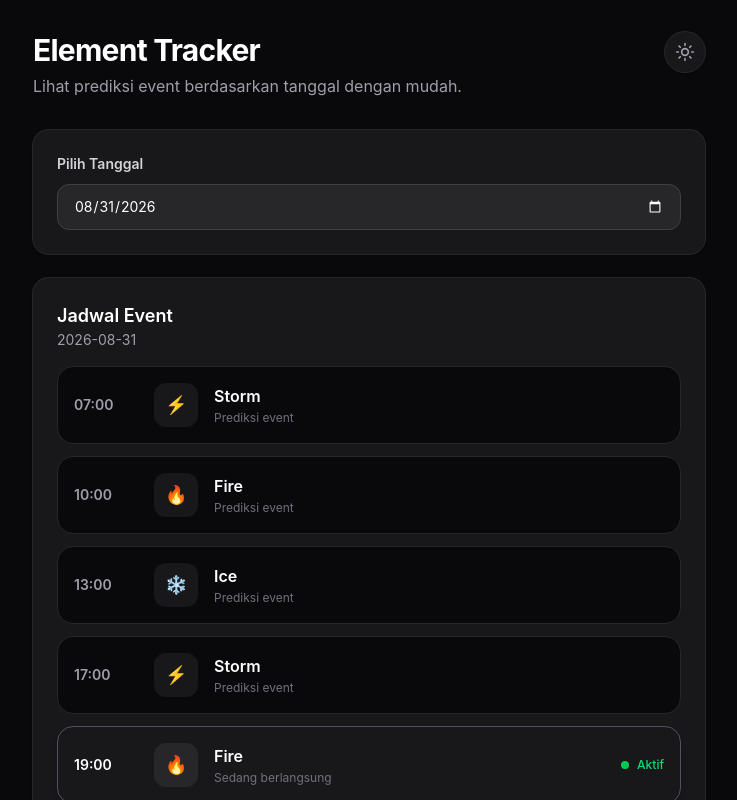
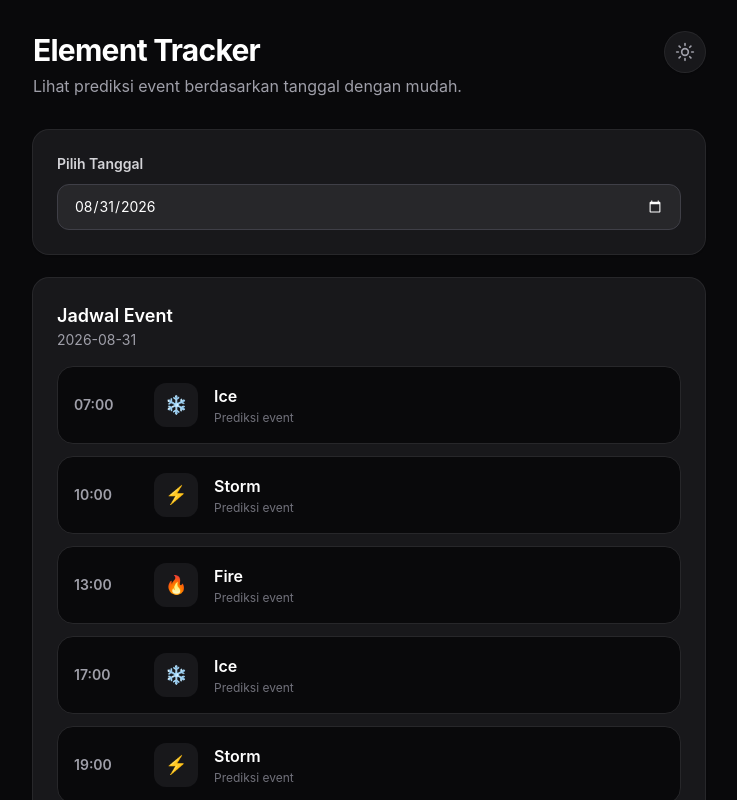
Before and after one commit to fahrianggara/element-event-tracker, a Vue app: page / in a window 1280 px wide. Shown: the top 800 px of the page, without its empty margins (271-1008 px from the left). Built offline with nearby package versions, Linux system fonts and the light colour scheme.

Commit message:
feat: enhance event scheduling with active status and next event tracking

```diff
--- a/src/components/EventItem.vue
+++ b/src/components/EventItem.vue
@@ -5,6 +5,8 @@ defineProps<{
   time: string
   element: ElementType | null
   active?: boolean
+  isNext?: boolean
+  remainingText?: string
 }>()
 
 const elementInfo: Record<
@@ -14,67 +16,56 @@ const elementInfo: Record<
     icon: string
   }
 > = {
-  fire: {
-    label: 'Fire',
-    icon: '🔥',
-  },
-  ice: {
-    label: 'Ice',
-    icon: '❄️',
-  },
-  storm: {
-    label: 'Storm',
-    icon: '⚡',
-  },
+  fire: { label: 'Fire', icon: '🔥' },
+  ice: { label: 'Ice', icon: '❄️' },
+  storm: { label: 'Storm', icon: '⚡' },
 }
 </script>
 
 <template>
   <article
     class="relative overflow-hidden rounded-2xl border p-4 transition-all duration-300"
-    :class="
+    :class="[
       active
-        ? 'border-zinc-400 bg-zinc-100 shadow-md dark:border-zinc-600 dark:bg-zinc-900'
+        ? 'border-green-400 bg-green-50 shadow-md dark:border-green-800/50 dark:bg-green-950/30'
+        : isNext
+        ? 'border-blue-200 bg-blue-50/50 shadow-sm dark:border-blue-900/50 dark:bg-blue-950/20'
         : 'border-zinc-200 bg-white dark:border-zinc-800 dark:bg-zinc-950'
-    "
+    ]"
   >
     <div class="flex items-center gap-4">
-      <!-- Time -->
+      <!-- time -->
       <div class="w-16 shrink-0">
         <p
           class="text-sm font-semibold"
-          :class="
-            active
-              ? 'text-zinc-950 dark:text-white'
-              : 'text-zinc-500 dark:text-zinc-400'
-          "
+          :class="[
+            active ? 'text-green-700 dark:text-green-400' :
+            isNext ? 'text-blue-700 dark:text-blue-400' :
+            'text-zinc-500 dark:text-zinc-400'
+          ]"
         >
           {{ time }}
         </p>
       </div>
 
-      <!-- Element Icon -->
+      <!-- element icon -->
       <div
         class="flex h-11 w-11 shrink-0 items-center justify-center rounded-xl text-lg"
         :class="
           active
-            ? 'bg-white dark:bg-zinc-800'
+            ? 'bg-green-100/80 dark:bg-green-900/40'
+            : isNext
+            ? 'bg-blue-100 dark:bg-blue-900'
             : 'bg-zinc-100 dark:bg-zinc-900'
         "
       >
         <template v-if="element">
           {{ elementInfo[element].icon }}
         </template>
-
-        <span
-          v-else
-          class="text-sm text-zinc-400"
-        >
-          ?
-        </span>
+        <span v-else class="text-sm text-zinc-400">?</span>
       </div>
 
-      <!-- Information -->
+      <!-- information -->
       <div class="min-w-0 flex-1">
         <p
           v-if="element"
@@ -82,7 +73,6 @@ const elementInfo: Record<
         >
           {{ elementInfo[element].label }}
         </p>
-
         <p
           v-else
           class="font-medium text-zinc-400 dark:text-zinc-500"
@@ -90,22 +80,27 @@ const elementInfo: Record<
           Belum diketahui
         </p>
 
-        <p class="mt-0.5 text-xs text-zinc-400 dark:text-zinc-500">
-          {{ active ? 'Sedang berlangsung' : 'Prediksi event' }}
+        <p class="mt-0.5 text-xs" :class="
+          active ? 'text-green-600/80 dark:text-green-400/80' :
+          isNext ? 'text-blue-600/80 dark:text-blue-400/80' :
+          'text-zinc-400 dark:text-zinc-500'
+        ">
+          {{ active ? remainingText : (isNext ? 'Akan datang' : 'Prediksi event') }}
         </p>
       </div>
 
-      <!-- Active -->
-      <div
-        v-if="active"
-        class="flex items-center gap-2"
-      >
-        <span class="h-2 w-2 rounded-full bg-green-500" />
+      <!-- active and next badges -->
+      <div v-if="active" class="flex items-center gap-2">
+        <span class="h-2 w-2 rounded-full bg-green-500 animate-pulse" />
+        <span class="text-xs font-medium text-green-600 dark:text-green-400">
+          Aktif
+        </span>
+      </div>
 
-        <span
-          class="text-xs font-medium text-green-600 dark:text-green-400"
-        >
-          Aktif
+      <div v-else-if="isNext" class="flex items-center gap-2">
+        <span class="h-2 w-2 rounded-full bg-blue-500" />
+        <span class="text-xs font-medium text-blue-600 dark:text-blue-400">
+          Selanjutnya
         </span>
       </div>
     </div>
--- a/src/components/EventSchedule.vue
+++ b/src/components/EventSchedule.vue
@@ -1,5 +1,5 @@
 <script setup lang="ts">
-import { computed } from 'vue'
+import { computed, ref, onMounted, onUnmounted, nextTick } from 'vue'
 import EventItem from './EventItem.vue'
 import {
   eventTimes,
@@ -11,6 +11,12 @@ const props = defineProps<{
 }>()
 
 const elements: ElementType[] = ['fire', 'ice', 'storm']
+const now = ref(new Date())
+const eventItemRefs = ref<any[]>([])
+let timer: ReturnType<typeof setInterval>
+
+// event duration limits active status to one hour
+const EVENT_DURATION = 60
 
 const formatDate = (date: Date = new Date()) => {
   const year = date.getFullYear()
@@ -21,39 +27,103 @@ const formatDate = (date: Date = new Date()) => {
 }
 
 const predictions = computed<ElementType[]>(() => {
-  const selected = new Date(`${props.date}T00:00:00`)
-  const dayIndex = Math.floor(selected.getTime() / 86400000)
+  const [year, month, day] = props.date.split('-').map(Number)
+
+  // parses date as utc to avoid browser timezone shifts
+  const selected = Date.UTC(year, month - 1, day)
+
+  // reference anchor set to september 1 2026
+  const reference = Date.UTC(2026, 8, 1)
+
+  const diffDays = Math.floor((selected - reference) / 86400000)
 
   return eventTimes.map((_, index): ElementType => {
-    return elements[(dayIndex + index) % elements.length] as ElementType
+    // chronological mapping places morning events first
+    const chronoIndex = index < 6 ? index + 2 : index - 6
+
+    // total events passed since the reference anchor
+    const totalEvents = (diffDays * 8) + chronoIndex
+
+    // offset aligns the reference date correctly with fire
+    const offset = 1
+
+    // safe modulo resolves cycle for dates before the reference
+    const elementIndex = (((totalEvents + offset) % elements.length) + elements.length) % elements.length
+
+    return elements[elementIndex] as ElementType
   })
 })
 
-const currentTime = computed(() => {
-  const now = new Date()
-
-  return now.getHours() * 60 + now.getMinutes()
+const currentTimeMinutes = computed(() => {
+  return now.value.getHours() * 60 + now.value.getMinutes()
 })
 
 const timeToMinutes = (time: string) => {
   const [hours = 0, minutes = 0] = time.split(':').map(Number)
-
   return hours * 60 + minutes
 }
 
-const isActive = (time: string, index: number) => {
-  if (props.date !== formatDate()) {
-    return false
-  }
+const isActive = (time: string) => {
+  if (props.date !== formatDate()) return false
 
-  // batas waktu mulai dan selesai event
   const start = timeToMinutes(time)
-  const end = index + 1 < eventTimes.length
-    ? timeToMinutes(eventTimes[index + 1])
-    : 1440
+  const end = start + EVENT_DURATION
 
-  return currentTime.value >= start && currentTime.value < end
+  return currentTimeMinutes.value >= start && currentTimeMinutes.value < end
 }
+
+const nextEventTime = computed(() => {
+  if (props.date !== formatDate()) return null
+
+  const upcoming = eventTimes.filter(time => {
+    return timeToMinutes(time) > currentTimeMinutes.value
+  })
+
+  if (upcoming.length === 0) return null
+
+  upcoming.sort((a, b) => timeToMinutes(a) - timeToMinutes(b))
+  return upcoming[0]
+})
+
+const getRemainingText = (time: string) => {
+  if (!isActive(time)) return ''
+
+  const start = timeToMinutes(time)
+  const end = start + EVENT_DURATION
+  const remaining = end - currentTimeMinutes.value
+
+  return `Berakhir dalam ${remaining} menit`
+}
+
+onMounted(() => {
+  // refreshes current time exactly every minute
+  timer = setInterval(() => {
+    now.value = new Date()
+  }, 60000)
+
+  nextTick(() => {
+    // finds active event or falls back to the next upcoming event
+    let targetIndex = eventTimes.findIndex(t => isActive(t))
+
+    if (targetIndex === -1) {
+      targetIndex = eventTimes.findIndex(t => t === nextEventTime.value)
+    }
+
+    if (targetIndex !== -1 && eventItemRefs.value[targetIndex]) {
+      const el = eventItemRefs.value[targetIndex].$el
+
+      if (el) {
+        // automatically centers the relevant event on screen
+        el.scrollIntoView({ behavior: 'smooth', block: 'center' })
+      }
+    }
+  })
+})
+
+onUnmounted(() => {
+  // clears the timer memory on component destruction
+  clearInterval(timer)
+})
 </script>
 
 <template>
@@ -62,7 +132,6 @@ const isActive = (time: string, index: number) => {
       <h2 class="text-lg font-semibold text-zinc-900 dark:text-white">
         Jadwal Event
       </h2>
-
       <p class="text-sm text-zinc-500 dark:text-zinc-400">
         {{ date }}
       </p>
@@ -72,9 +141,12 @@ const isActive = (time: string, index: number) => {
       <EventItem
         v-for="(time, index) in eventTimes"
         :key="`${date}-${time}`"
+        ref="eventItemRefs"
         :time="time"
         :element="predictions[index] ?? null"
-        :active="isActive(time, index)"
+        :active="isActive(time)"
+        :is-next="time === nextEventTime"
+        :remaining-text="getRemainingText(time)"
       />
     </div>
   </section>
```
